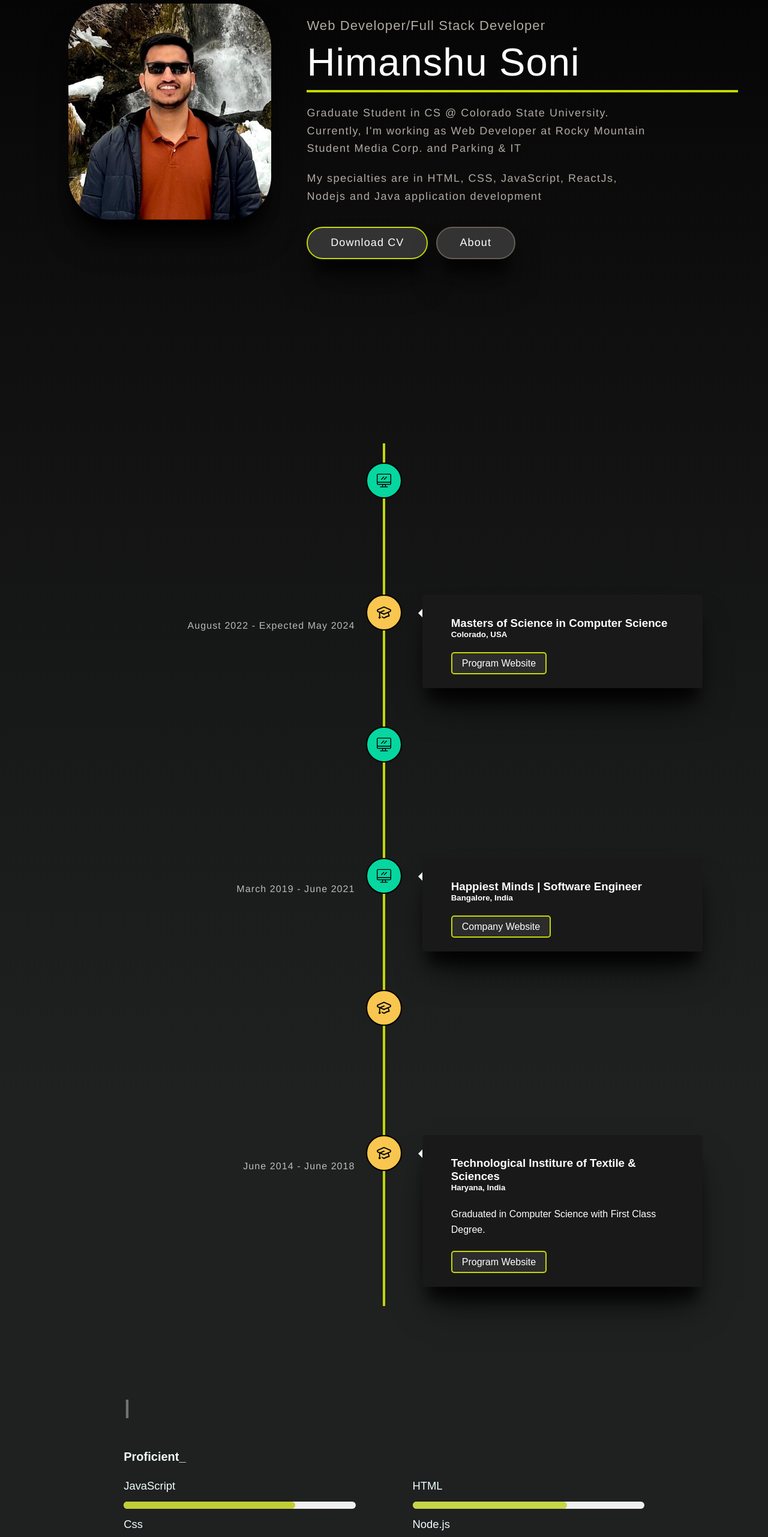
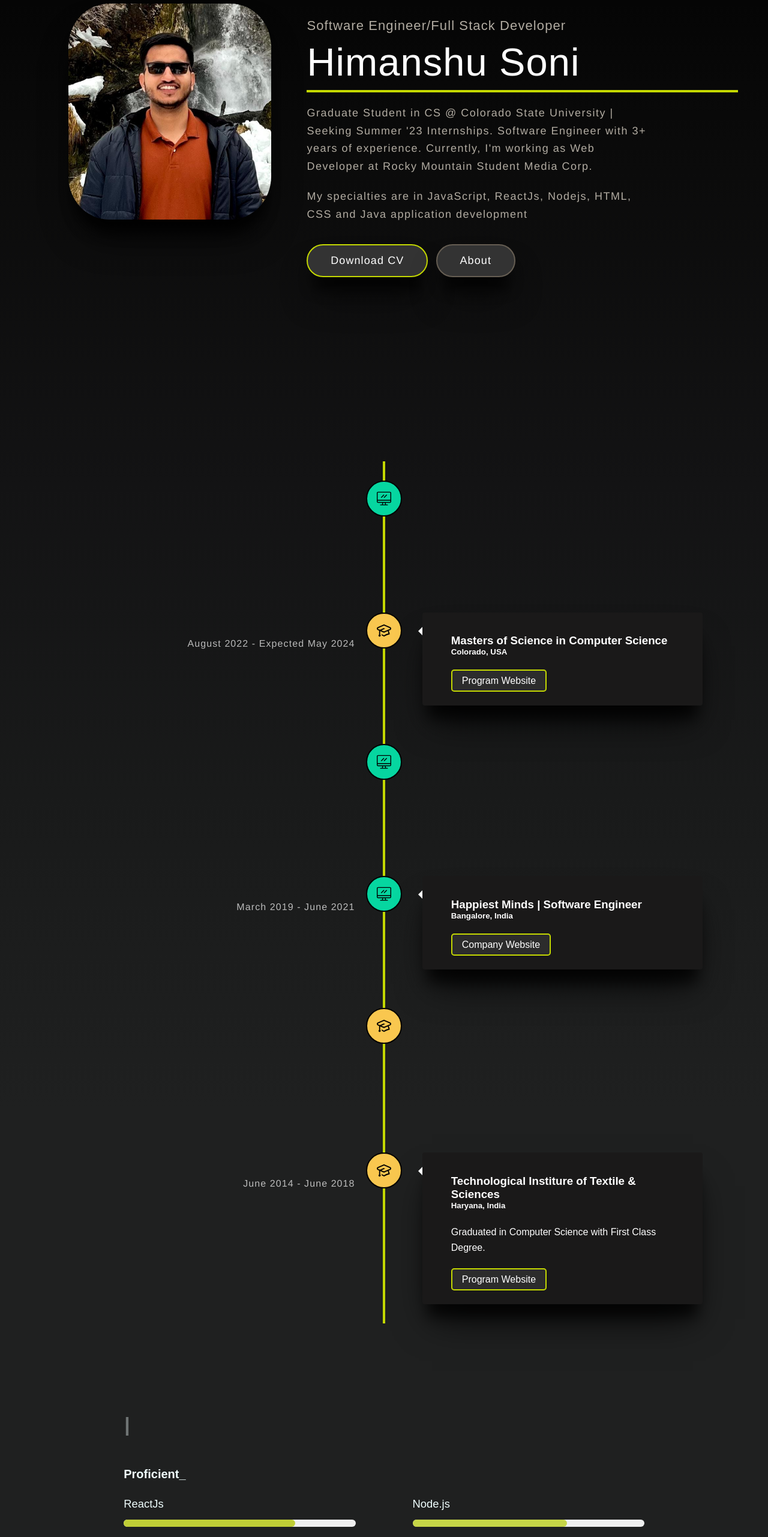
Before and after one commit to hisoni09/portfolio, a React (Create React App) app: page / in a window 1280 px wide. Shown: the part 234-2796 px from the top of the page at 60% size. Built offline with nearby package versions, Linux system fonts and the light colour scheme.

Commit message:
minor changes

```diff
--- a/src/components/Home.js
+++ b/src/components/Home.js
@@ -13,14 +13,14 @@ const Home = (props) => {
                 <img src="images/Picture111.png" alt="logo">
                 </img>
                 <Title>
-                    <Designation>Web Developer/Full Stack Developer </Designation>
+                    <Designation>Software Engineer/Full Stack Developer </Designation>
                     <Name>Himanshu Soni</Name>
                     <hr className="green-line"/>
                     <Description>
-                    Graduate Student in CS @ Colorado State University. Currently, I'm working as Web Developer at Rocky Mountain Student Media Corp. and Parking & IT
+                    Graduate Student in CS @ Colorado State University | Seeking Summer '23 Internships. Software Engineer with 3+ years of experience. Currently, I'm working as Web Developer at Rocky Mountain Student Media Corp.
                     </Description>
                     <Description>
-                        My specialties are in HTML, CSS, JavaScript, ReactJs, Nodejs and Java application development
+                        My specialties are in JavaScript, ReactJs, Nodejs, HTML, CSS and Java application development
                     </Description>
                     <Controls>
                         <DownloadCV href="/files/Himanshu_resume.pdf" target="_blank">Download CV</DownloadCV>
--- a/src/components/Skills.js
+++ b/src/components/Skills.js
@@ -2,100 +2,13 @@ import React from 'react';
 import "./Skills.css";
 import Typewriter from "typewriter-effect";
 
-// const SKILLS_LIST = [
-//     {
-//       label: 'ReactJs',
-//       percentage: '100%',
-//     },
-//     {
-//       label: 'JavaScript',
-//       percentage: '100%',
-//     },
-//     {
-//       label: 'Redux',
-//       percentage: '95%',
-//     },
-//     {
-//       label: 'NextJs',
-//       percentage: '95%',
-//     },
-//     {
-//       label: 'Css',
-//       percentage: '95%',
-//     },
-//     {
-//       label: 'Bootstrap',
-//       percentage: '95%',
-//     },
-//     {
-//       label: 'Jest',
-//       percentage: '95%',
-//     },
-//     {
-//       label: 'MySQL',
-//       percentage: '80%',
-//     },
-//     {
-//       label: 'Webpack',
-//       percentage: '95%',
-//     },
-//     {
-//       label: 'C',
-//       percentage: '70%',
-//     },
-//     {
-//       label: 'Python',
-//       percentage: '70%',
-//     },
-//     {
-//       label: 'Angular',
-//       percentage: '90%',
-//     },
-//     {
-//       label: 'Django',
-//       percentage: '75%',
-//     },
-//     {
-//       label: 'SASS',
-//       percentage: '95%',
-//     },
-//     {
-//       label: 'XML',
-//       percentage: '95%',
-//     },
-//     {
-//       label: 'PHP',
-//       percentage: '95%',
-//     },
-//     {
-//       label: 'Wordpress',
-//       percentage: '95%',
-//     },
-//     {
-//       label: 'Swagger',
-//       percentage: '95%',
-//     },
-//     {
-//       label: 'Git',
-//       percentage: '95%',
-//     },
-//   ];
-
 const SKILLS_LIST = [
     {
-    label: 'JavaScript',
+      label: 'ReactJs',
       percentage: '100%',
     },
     {
-    label: 'Css',
-    percentage: '95%',
-  },
-  {
-    label: 'PHP',
-    percentage: '95%',
-  },
-  {
-    label: 'ReactJs',
+      label: 'JavaScript',
       percentage: '100%',
     },
     {
@@ -104,6 +17,10 @@ const SKILLS_LIST = [
     },
     {
       label: 'NextJs',
+      percentage: '95%',
+    },
+    {
+      label: 'Css',
       percentage: '95%',
     },
     {
@@ -147,6 +64,10 @@ const SKILLS_LIST = [
       percentage: '95%',
     },
     {
+      label: 'PHP',
+      percentage: '95%',
+    },
+    {
       label: 'Wordpress',
       percentage: '95%',
     },
@@ -160,11 +81,8 @@ const SKILLS_LIST = [
     },
   ];
 
+
   const SKILLS_LIST_2 = [
-  {
-    label: 'HTML',
-    percentage: '90%',
-  },
     {
       label: 'Node.js',
       percentage: '90%',
@@ -180,6 +98,10 @@ const SKILLS_LIST_2 = [
     {
       label: 'React Hooks',
       percentage: '95%',
+    },
+    {
+      label: 'HTML',
+      percentage: '90%',
     },
     {
       label: 'Java',
@@ -235,83 +157,7 @@ const SKILLS_LIST_2 = [
 
   ];
 
-
-  // const SKILLS_LIST_2 = [
-  //   {
-  //     label: 'Node.js',
-  //     percentage: '90%',
-  //   },
-  //   {
-  //     label: 'TypeScript',
-  //     percentage: '90%',
-  //   },
-  //   {
-  //     label: 'Redux Saga/Thunk',
-  //     percentage: '95%',
-  //   },
-  //   {
-  //     label: 'React Hooks',
-  //     percentage: '95%',
-  //   },
-  //   {
-  //     label: 'HTML',
-  //     percentage: '90%',
-  //   },
-  //   {
-  //     label: 'Java',
-  //     percentage: '95%',
-  //   },
-  //   {
-  //     label: 'Enzyme',
-  //     percentage: '95%',
-  //   },
-  //   {
-  //     label: 'Bootstrap',
-  //     percentage: '95%',
-  //   },
-  //   {
-  //     label: 'Docker',
-  //     percentage: '95%',
-  //   },
-  //   {
-  //     label: 'C++',
-  //     percentage: '75%',
-  //   },
-  //   {
-  //     label: 'Machine Learning',
-  //     percentage: '75%',
-  //   },
-  //   {
-  //     label: 'Vue',
-  //     percentage: '90%',
-  //   },
-  //   {
-  //     label: 'Material UI/Ant Design',
-  //     percentage: '90%',
-  //   },
-  //   {
-  //     label: 'LESS',
-  //     percentage: '95%',
-  //   },{
-  //     label: 'JSON',
-  //     percentage: '95%',
-  //   },
-  //   {
-  //     label: 'JQuery',
-  //     percentage: '95%',
-  //   },
-  //   {
-  //     label: 'Media Queries',
-  //     percentage: '95%',
-  //   },
-  //   {
-  //     label: 'Postman',
-  //     percentage: '95%',
-  //   },
-
-  // ];
-
-const SKILLS_CARDS = ["Objective - C", "C#", "Ruby", "Swift","Azure", "AWS"];
+const SKILLS_CARDS = ["Laravel", "Objective - C", "C#", "Ruby", "Swift","Azure", "AWS"];
 
 const ProgressLine = ({ label, percentage, barBg, progresBg, barHeight }) => {
   const [widths, setWidths] = React.useState(0);
```
Also changed, not shown: 1 other file (tests, documents, lock files or other folders). Lines whose indentation alone changed are shown as unchanged.
